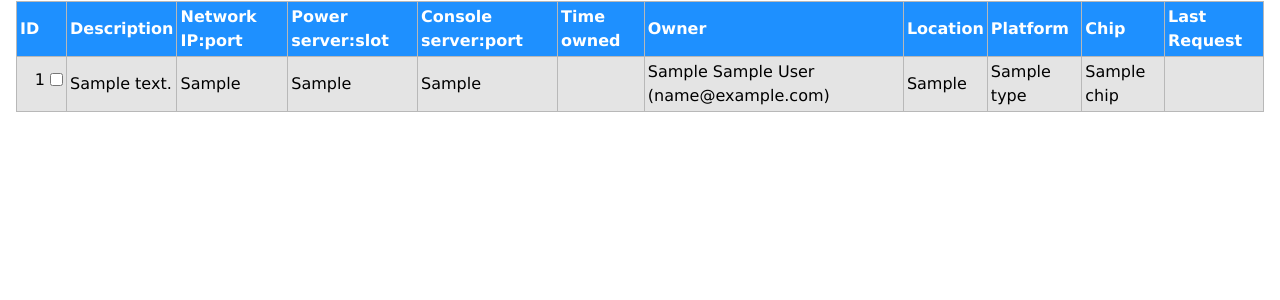
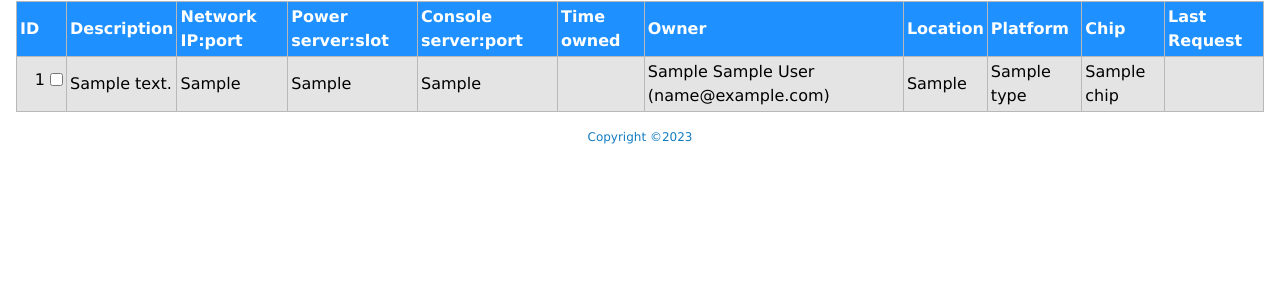
Before and after one commit to przemilymaciej/reserve-resources, a Django app: page / in a window 1280 px wide. Shown: the part 333-633 px from the top of the page. Run offline with Django 4.2, Linux system fonts and the light colour scheme; tables that the repository leaves empty hold one stand-in row (values such as "Sample post").

Commit message:
add copyright

```diff
--- a/resources/resources_website/static/main.css
+++ b/resources/resources_website/static/main.css
@@ -95,3 +95,8 @@ span .comment {
     font-weight: bold;
     color: #00308F;
 }
+
+.footer-copyright {
+    color: #127CC1;
+    font-size: 12px;
+}
--- a/resources/resources_website/templates/base.html
+++ b/resources/resources_website/templates/base.html
@@ -43,6 +43,9 @@
         {% block 'content' %}
         {% endblock %}
     </div>
+    <div class="footer-copyright text-center ">
+        Copyright &copy2023
+    </div>
 
 </body>
 </html>
```
